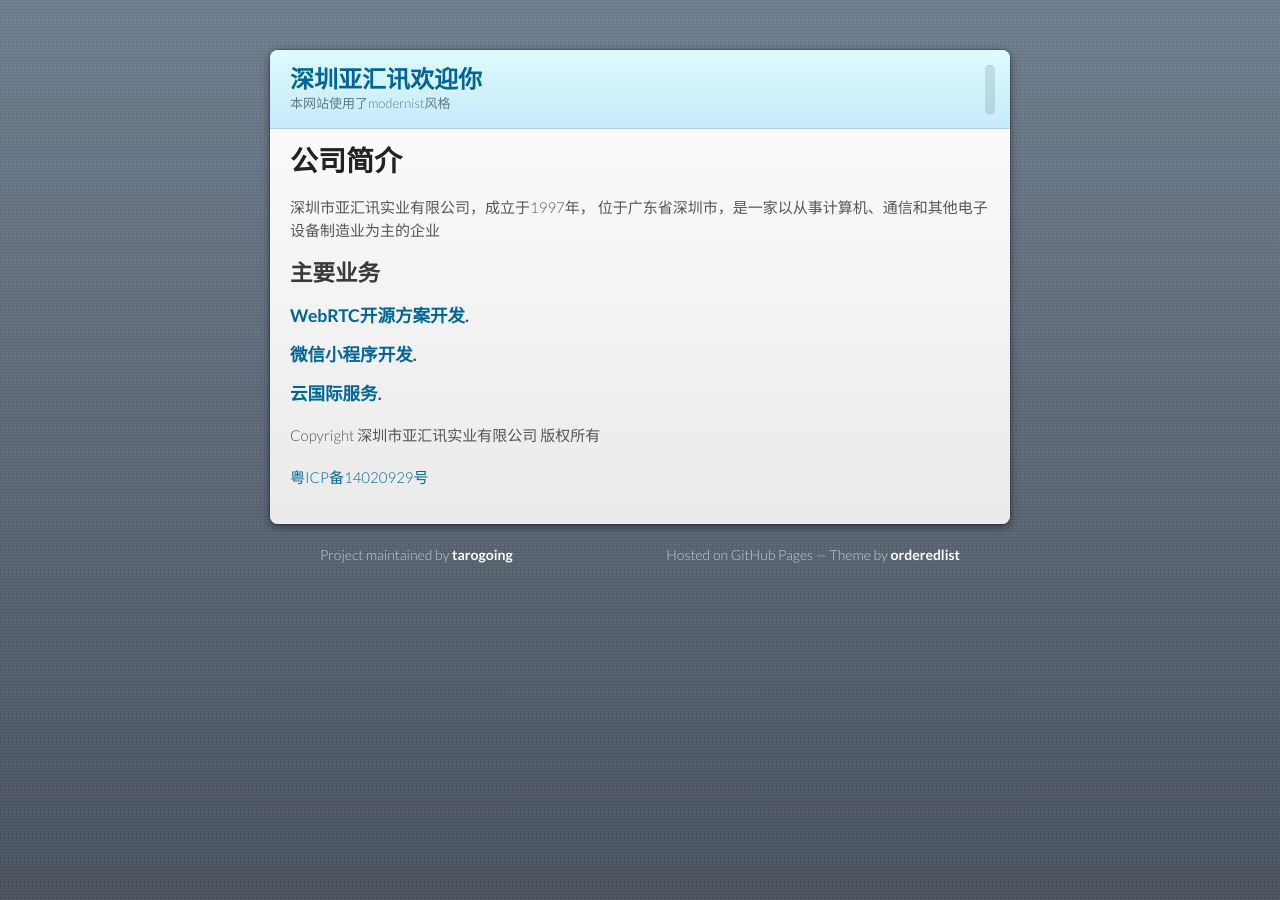
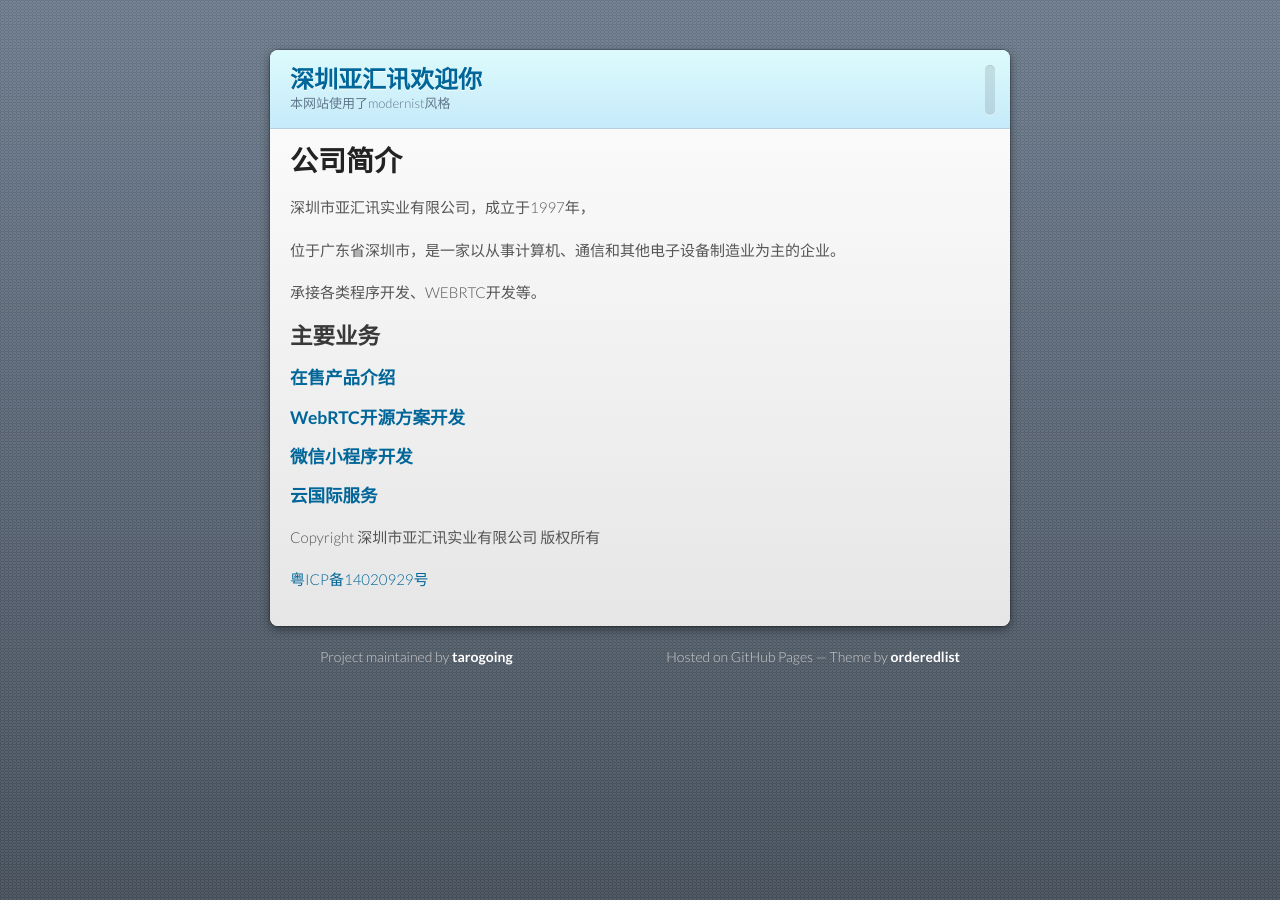
Before and after one commit to tarogoing/tpxip, a Jekyll site: the page built from index.md, in a window 1280 px wide. Built offline with Jekyll 4.4.1, drawn with Linux system fonts in a browser that asks for light colours; our own code applies the rules of GitHub Pages for plain Markdown files.

Commit message:
更新网页

```diff
--- a/index.md
+++ b/index.md
@@ -5,15 +5,20 @@
 # 公司简介
 
 深圳市亚汇讯实业有限公司，成立于1997年，
-位于广东省深圳市，是一家以从事计算机、通信和其他电子设备制造业为主的企业
+
+位于广东省深圳市，是一家以从事计算机、通信和其他电子设备制造业为主的企业。
+
+承接各类程序开发、WEBRTC开发等。
 
 ## 主要业务
 
-### [WebRTC开源方案开发](./webrtc-page.html).
+### [在售产品介绍](https://freeblog.tarogoing.uk/%E5%9C%A8%E5%94%AE%E4%BA%A7%E5%93%81)
 
-### [微信小程序开发](./miniprogram.html).
+### [WebRTC开源方案开发](./webrtc-page.html)
 
-### [云国际服务](./cloudserver.html).
+### [微信小程序开发](./miniprogram.html)
+
+### [云国际服务](./cloudserver.html)
 
 Copyright 深圳市亚汇讯实业有限公司 版权所有
 
```
Also changed, not shown: 1 other file.
